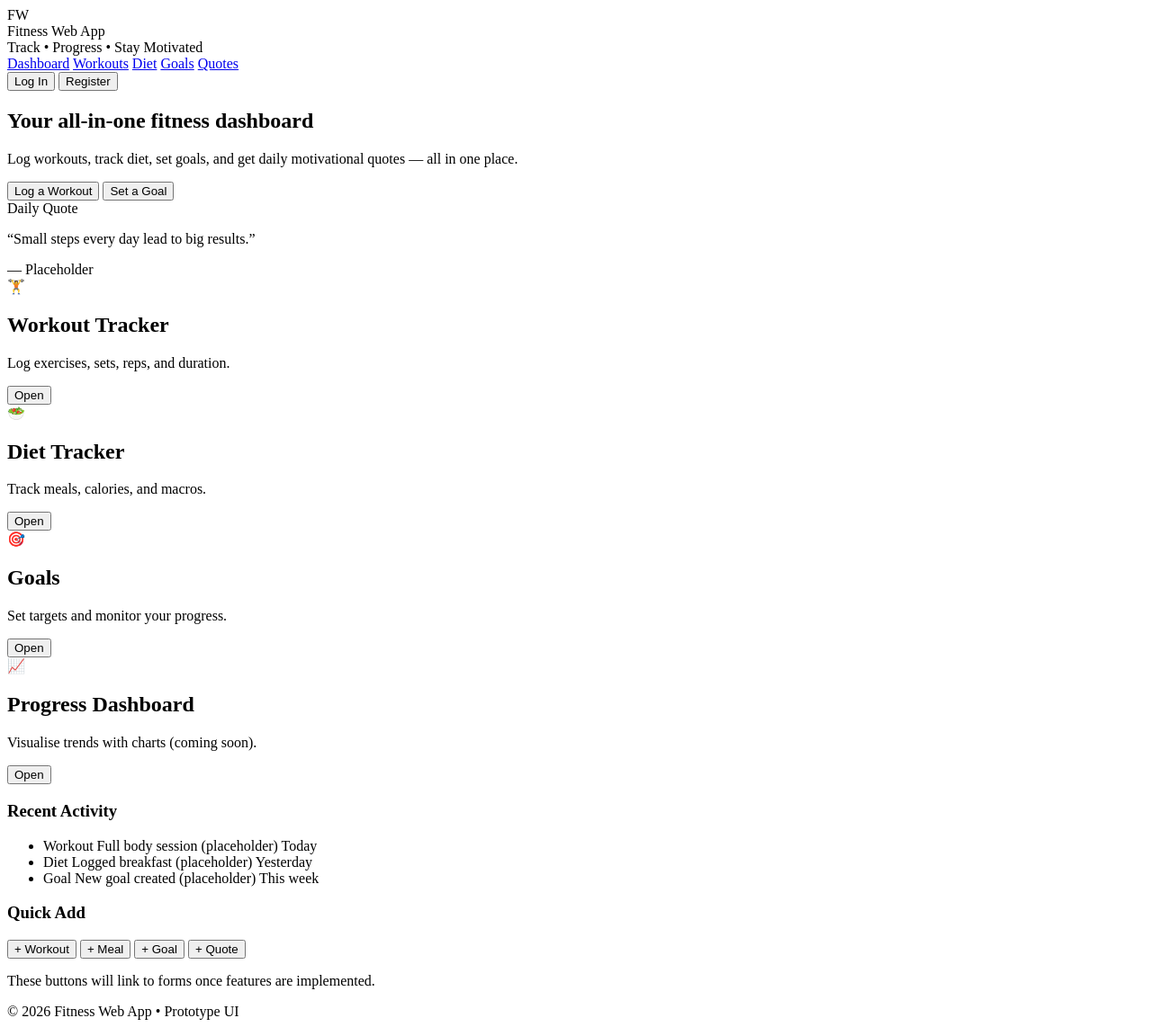
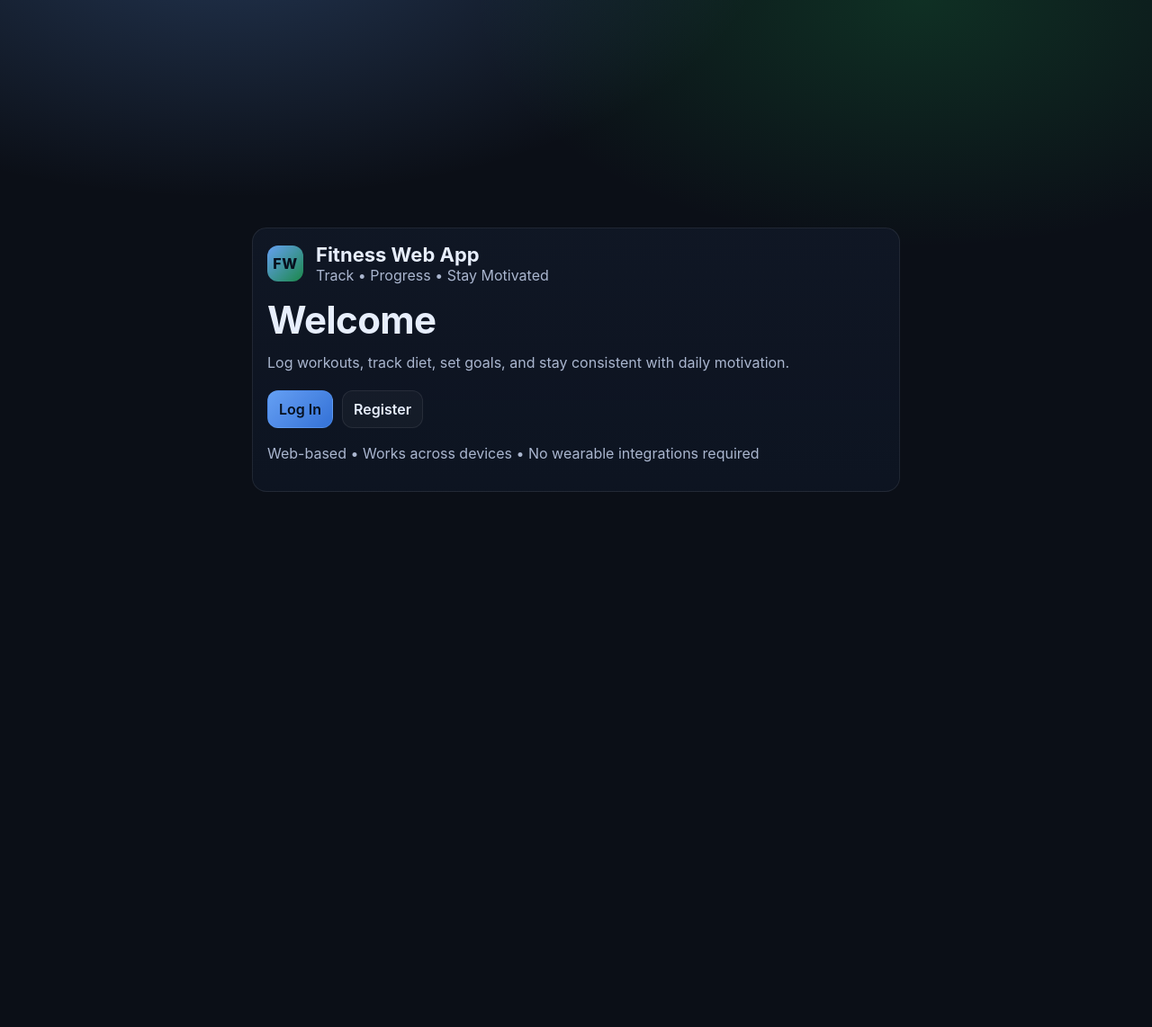
Before and after one commit to Dawud012/web-based-integrated-fitness-management-system, a Flask app: page / in a window 1280 px wide. Shown: the whole page at 90% size. After the commit the page ends 547 px from the top, so only its background shows below. Run offline with Flask 3, Linux system fonts and the light colour scheme.

Commit message:
Add landing page and session-based authentication flow

```diff
--- a/app.py
+++ b/app.py
@@ -1,10 +1,44 @@
-from flask import Flask, render_template
+from flask import Flask, render_template, request, redirect, url_for, session
+
+
 
 app = Flask(__name__)
+app.secret_key = "change_this_later"  # needed for session login
+@app.route("/logout")
+def logout():
+    session.clear()
+    return redirect(url_for("landing"))
 
 @app.route("/")
-def home():
-    return render_template("index.html")
+def landing():
+    # If already logged in, send to dashboard
+    if session.get("user_id"):
+        return redirect(url_for("dashboard"))
+    return render_template("landing.html")
+
+@app.route("/login", methods=["GET", "POST"])
+def login():
+    if request.method == "POST":
+        # TODO: validate user properly (later with SQLite)
+        session["user_id"] = 1
+        return redirect(url_for("dashboard"))
+    return render_template("login.html")
+
+@app.route("/register", methods=["GET", "POST"])
+def register():
+    if request.method == "POST":
+        # TODO: create user in DB
+        return redirect(url_for("login"))
+    return render_template("register.html")
+
+@app.route("/dashboard")
+def dashboard():
+    # Protect dashboard: must be logged in
+    if not session.get("user_id"):
+        return redirect(url_for("login"))
+    return render_template("index.html")  # your current dashboard UI
+
+
 
 if __name__ == "__main__":
     app.run(debug=True)
--- a/static/css/style.css
+++ b/static/css/style.css
@@ -0,0 +1,394 @@
+/* =========
+   Dark Theme Base
+========= */
+:root{
+  --bg: #0b0f17;
+  --panel: #101826;
+  --panel-2: #0e1523;
+  --border: #1e2a3d;
+  --text: #e7eefc;
+  --muted: #aab6cf;
+  --primary: #6aa7ff;
+  --primary-2: #3b82f6;
+  --green: #22c55e;
+  --amber: #f59e0b;
+  --blue: #60a5fa;
+  --shadow: 0 12px 30px rgba(0,0,0,.45);
+  --radius: 16px;
+}
+
+*{ box-sizing:border-box; }
+body{
+  margin:0;
+  font-family: -apple-system, BlinkMacSystemFont, "Segoe UI", Roboto, Arial, sans-serif;
+  background: radial-gradient(1000px 500px at 20% -10%, rgba(106,167,255,.25), transparent 60%),
+              radial-gradient(900px 500px at 80% 0%, rgba(34,197,94,.18), transparent 55%),
+              var(--bg);
+  color: var(--text);
+}
+
+a{ color: inherit; text-decoration:none; }
+
+.container{
+  width: min(1100px, 92%);
+  margin: 0 auto;
+}
+
+/* =========
+   Topbar / Nav
+========= */
+.topbar{
+  position: sticky;
+  top: 0;
+  z-index: 10;
+  backdrop-filter: blur(10px);
+  background: rgba(11,15,23,.72);
+  border-bottom: 1px solid var(--border);
+}
+
+.topbar__inner{
+  display:flex;
+  align-items:center;
+  justify-content:space-between;
+  gap: 16px;
+  padding: 14px 0;
+}
+
+.brand{
+  display:flex;
+  align-items:center;
+  gap: 10px;
+  min-width: 240px;
+}
+
+.brand__logo{
+  width: 40px;
+  height: 40px;
+  border-radius: 12px;
+  display:grid;
+  place-items:center;
+  font-weight: 800;
+  letter-spacing: .5px;
+  background: linear-gradient(135deg, rgba(106,167,255,.95), rgba(34,197,94,.65));
+  color: #08101e;
+}
+
+.brand__name{ font-weight: 700; }
+.brand__tag{ font-size: 12px; color: var(--muted); margin-top: 2px; }
+
+.nav{
+  display:flex;
+  gap: 12px;
+  flex-wrap: wrap;
+  justify-content:center;
+}
+
+.nav__link{
+  padding: 8px 10px;
+  border-radius: 10px;
+  color: var(--muted);
+  border: 1px solid transparent;
+}
+.nav__link:hover{
+  color: var(--text);
+  background: rgba(255,255,255,.04);
+  border-color: rgba(255,255,255,.06);
+}
+.nav__link--active{
+  color: var(--text);
+  background: rgba(106,167,255,.14);
+  border-color: rgba(106,167,255,.25);
+}
+
+.topbar__actions{
+  display:flex;
+  gap: 10px;
+  align-items:center;
+}
+
+/* =========
+   Buttons
+========= */
+.btn{
+  border: 1px solid rgba(255,255,255,.08);
+  background: rgba(255,255,255,.04);
+  color: var(--text);
+  padding: 10px 12px;
+  border-radius: 12px;
+  cursor:pointer;
+  transition: transform .08s ease, background .2s ease, border-color .2s ease;
+  font-weight: 600;
+}
+.btn:hover{
+  background: rgba(255,255,255,.06);
+  border-color: rgba(255,255,255,.14);
+}
+.btn:active{ transform: translateY(1px); }
+
+.btn--primary{
+  background: linear-gradient(135deg, rgba(106,167,255,.95), rgba(59,130,246,.85));
+  border-color: rgba(106,167,255,.25);
+  color: #06101e;
+}
+.btn--primary:hover{
+  background: linear-gradient(135deg, rgba(120,176,255,.98), rgba(59,130,246,.92));
+}
+
+.btn--ghost{
+  background: rgba(255,255,255,.03);
+}
+.btn--small{
+  padding: 9px 11px;
+  border-radius: 12px;
+}
+.btn--full{
+  width: 100%;
+  display:block;
+}
+
+/* =========
+   Hero
+========= */
+.hero{
+  display:grid;
+  grid-template-columns: 1.3fr .9fr;
+  gap: 18px;
+  padding: 28px 0 18px;
+}
+@media (max-width: 900px){
+  .hero{ grid-template-columns: 1fr; }
+}
+
+.hero__title{
+  font-size: clamp(28px, 4vw, 42px);
+  margin: 0 0 10px;
+  letter-spacing: -0.6px;
+}
+.hero__subtitle{
+  margin: 0 0 16px;
+  color: var(--muted);
+  line-height: 1.6;
+}
+.hero__cta{
+  display:flex;
+  gap: 10px;
+  flex-wrap: wrap;
+}
+
+.quote-card{
+  background: linear-gradient(180deg, rgba(16,24,38,.9), rgba(14,21,35,.85));
+  border: 1px solid rgba(255,255,255,.08);
+  border-radius: var(--radius);
+  padding: 16px;
+  box-shadow: var(--shadow);
+}
+.quote-card__label{
+  font-size: 12px;
+  color: var(--muted);
+  margin-bottom: 8px;
+}
+.quote-card__text{
+  margin: 0 0 8px;
+  font-size: 16px;
+  line-height: 1.6;
+}
+.quote-card__meta{
+  font-size: 12px;
+  color: var(--muted);
+}
+
+/* =========
+   Cards Grid
+========= */
+.grid{
+  display:grid;
+  grid-template-columns: repeat(4, 1fr);
+  gap: 14px;
+  padding: 10px 0 18px;
+}
+@media (max-width: 980px){
+  .grid{ grid-template-columns: repeat(2, 1fr); }
+}
+@media (max-width: 560px){
+  .grid{ grid-template-columns: 1fr; }
+}
+
+.card{
+  background: linear-gradient(180deg, rgba(16,24,38,.9), rgba(14,21,35,.85));
+  border: 1px solid rgba(255,255,255,.08);
+  border-radius: var(--radius);
+  padding: 16px;
+  box-shadow: 0 10px 24px rgba(0,0,0,.35);
+}
+.card__icon{
+  font-size: 20px;
+  margin-bottom: 10px;
+}
+.card__title{
+  margin: 0 0 6px;
+  font-size: 16px;
+}
+.card__desc{
+  margin: 0 0 12px;
+  color: var(--muted);
+  line-height: 1.5;
+}
+
+/* =========
+   Split panels
+========= */
+.split{
+  display:grid;
+  grid-template-columns: 1fr 1fr;
+  gap: 14px;
+  padding: 8px 0 20px;
+}
+@media (max-width: 900px){
+  .split{ grid-template-columns: 1fr; }
+}
+
+.panel{
+  background: linear-gradient(180deg, rgba(16,24,38,.9), rgba(14,21,35,.85));
+  border: 1px solid rgba(255,255,255,.08);
+  border-radius: var(--radius);
+  padding: 16px;
+}
+
+.panel__title{ margin: 0 0 12px; }
+.panel__hint{ margin: 12px 0 0; }
+
+.list{
+  margin: 0;
+  padding-left: 0;
+  list-style: none;
+  display:flex;
+  flex-direction: column;
+  gap: 10px;
+}
+.list__item{
+  display:grid;
+  grid-template-columns: auto 1fr auto;
+  gap: 10px;
+  align-items:center;
+  padding: 10px 12px;
+  border-radius: 14px;
+  border: 1px solid rgba(255,255,255,.06);
+  background: rgba(255,255,255,.03);
+}
+
+.pill{
+  font-size: 12px;
+  padding: 6px 10px;
+  border-radius: 999px;
+  border: 1px solid rgba(255,255,255,.10);
+  background: rgba(255,255,255,.04);
+}
+.pill--blue{ border-color: rgba(96,165,250,.35); background: rgba(96,165,250,.12); }
+.pill--green{ border-color: rgba(34,197,94,.35); background: rgba(34,197,94,.12); }
+.pill--amber{ border-color: rgba(245,158,11,.35); background: rgba(245,158,11,.12); }
+
+.quick{
+  display:flex;
+  gap: 10px;
+  flex-wrap: wrap;
+}
+.quick__btn{
+  border: 1px solid rgba(255,255,255,.10);
+  background: rgba(255,255,255,.03);
+  color: var(--text);
+  padding: 10px 12px;
+  border-radius: 14px;
+  cursor:pointer;
+}
+.quick__btn:hover{
+  background: rgba(255,255,255,.06);
+}
+
+.footer{
+  padding: 14px 0 26px;
+  color: var(--muted);
+  font-size: 12px;
+}
+
+/* =========
+   Auth Page
+========= */
+.auth{
+  min-height: calc(100vh - 78px);
+  display:grid;
+  place-items: center;
+  padding: 34px 0;
+}
+
+.auth__card{
+  width: min(520px, 100%);
+  background: linear-gradient(180deg, rgba(16,24,38,.92), rgba(14,21,35,.86));
+  border: 1px solid rgba(255,255,255,.10);
+  border-radius: 22px;
+  padding: 22px;
+  box-shadow: var(--shadow);
+}
+
+.auth__title{
+  margin: 0 0 8px;
+  font-size: 24px;
+}
+.auth__subtitle{
+  margin: 0 0 18px;
+  color: var(--muted);
+  line-height: 1.6;
+}
+
+.form{
+  display:flex;
+  flex-direction: column;
+  gap: 12px;
+}
+
+.field{
+  display:flex;
+  flex-direction: column;
+  gap: 8px;
+}
+
+.field__label{
+  font-size: 12px;
+  color: var(--muted);
+}
+
+.input{
+  width: 100%;
+  padding: 12px 12px;
+  border-radius: 14px;
+  border: 1px solid rgba(255,255,255,.10);
+  background: rgba(255,255,255,.03);
+  color: var(--text);
+  outline: none;
+}
+.input:focus{
+  border-color: rgba(106,167,255,.35);
+  box-shadow: 0 0 0 3px rgba(106,167,255,.12);
+}
+
+.form__row{
+  display:flex;
+  justify-content:space-between;
+  align-items:center;
+  gap: 10px;
+  margin-top: 4px;
+}
+
+.checkbox{
+  display:flex;
+  align-items:center;
+  gap: 8px;
+  color: var(--muted);
+  font-size: 13px;
+}
+
+.link{
+  color: rgba(106,167,255,.95);
+}
+.link:hover{ text-decoration: underline; }
+
+.muted{ color: var(--muted); }
--- a/templates/index.html
+++ b/templates/index.html
@@ -5,10 +5,12 @@
   <meta name="viewport" content="width=device-width, initial-scale=1.0" />
   <title>Fitness Web App</title>
 
+  <!-- Main stylesheet -->
   <link rel="stylesheet" href="{{ url_for('static', filename='css/style.css') }}">
 </head>
 
 <body>
+
   <!-- Top Navbar -->
   <header class="topbar">
     <div class="container topbar__inner">
@@ -29,15 +31,16 @@
       </nav>
 
       <div class="topbar__actions">
-        <button class="btn btn--ghost">Log In</button>
-        <button class="btn btn--primary">Register</button>
+        <a class="btn btn--ghost" href="{{ url_for('logout') }}">Log Out</a>
+
       </div>
     </div>
   </header>
 
-  <!-- Main -->
+  <!-- Main Content -->
   <main class="container">
-    <!-- Hero / Welcome -->
+
+    <!-- Hero Section -->
     <section class="hero">
       <div class="hero__left">
         <h1 class="hero__title">Your all-in-one fitness dashboard</h1>
@@ -91,7 +94,7 @@
       </article>
     </section>
 
-    <!-- Placeholder activity section -->
+    <!-- Activity & Quick Add -->
     <section class="split">
       <div class="panel">
         <h3 class="panel__title">Recent Activity</h3>
@@ -128,9 +131,12 @@
       </div>
     </section>
 
+    <!-- Footer -->
     <footer class="footer">
-      <div class="muted">© {{ 2026 }} Fitness Web App • Prototype UI</div>
+      <div class="muted">© 2026 Fitness Web App • Prototype UI</div>
     </footer>
+
   </main>
+
 </body>
 </html>
--- /dev/null
+++ b/templates/landing.html
@@ -0,0 +1,38 @@
+<!DOCTYPE html>
+<html lang="en">
+<head>
+  <meta charset="UTF-8" />
+  <meta name="viewport" content="width=device-width, initial-scale=1.0" />
+  <title>Fitness Web App</title>
+  <link rel="stylesheet" href="{{ url_for('static', filename='css/style.css') }}">
+</head>
+<body>
+
+  <main class="container" style="min-height: 100vh; display:flex; align-items:center;">
+    <section class="panel" style="width:100%; max-width:720px; margin:auto;">
+      <div style="display:flex; gap:14px; align-items:center; margin-bottom:14px;">
+        <div class="brand__logo">FW</div>
+        <div>
+          <div class="brand__name" style="font-size:22px;">Fitness Web App</div>
+          <div class="muted">Track • Progress • Stay Motivated</div>
+        </div>
+      </div>
+
+      <h1 class="hero__title" style="margin-top:10px;">Welcome</h1>
+      <p class="hero__subtitle">
+        Log workouts, track diet, set goals, and stay consistent with daily motivation.
+      </p>
+
+      <div class="hero__cta" style="margin-top:18px;">
+        <a class="btn btn--primary" href="{{ url_for('login') }}">Log In</a>
+        <a class="btn btn--ghost" href="{{ url_for('register') }}">Register</a>
+      </div>
+
+      <p class="muted" style="margin-top:18px;">
+        Web-based • Works across devices • No wearable integrations required
+      </p>
+    </section>
+  </main>
+
+</body>
+</html>
```
Also changed, not shown: templates/login.html (added, +71 -0 lines).
